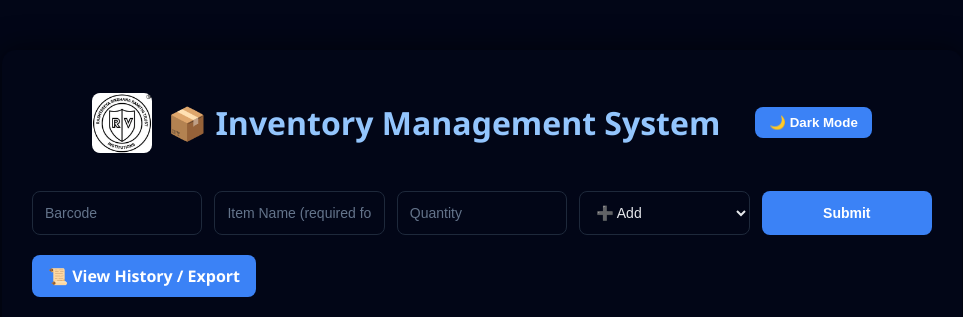
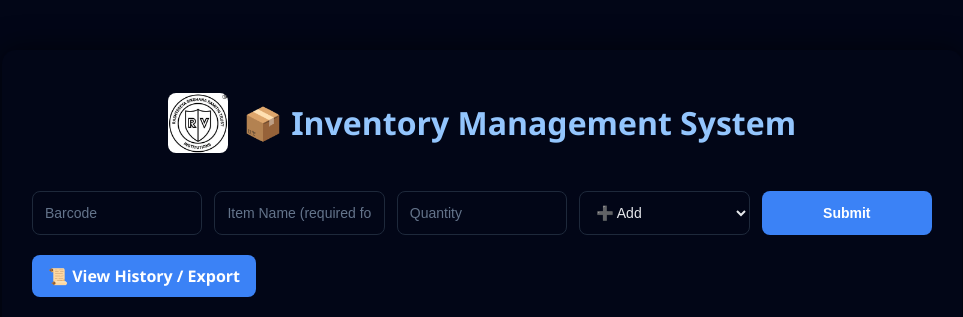
Before and after one commit to sharadwath362-netizen/BCIL, a Flask app: page / in a window 1280 px wide. Shown: the top 317 px of the page, without its empty margins (158-1121 px from the left). Run offline with Flask 3, Linux system fonts and the light colour scheme; data that the repository does not hold is empty.

Commit message:
Update index.html

```diff
--- a/templates/index.html
+++ b/templates/index.html
@@ -9,11 +9,10 @@
 <body>
 
 <div class="container">
-    <!-- Header with logo and theme toggle -->
+    <!-- Header with logo -->
     <div class="header">
         <img src="/static/logo.png" alt="College Logo" class="logo">
         <h1>📦 Inventory Management System</h1>
-        <button id="theme-toggle">🌙 Dark Mode</button>
     </div>
 
     <!-- Inventory Form -->
@@ -28,7 +27,7 @@
         <button type="submit">Submit</button>
     </form>
 
-    <!-- Export/History -->
+    <!-- History / Export Button -->
     <a href="/history" class="export-btn">📜 View History / Export</a>
 
     <!-- Inventory Table -->
@@ -55,7 +54,7 @@
         </tbody>
     </table>
 
-    <!-- Charts -->
+    <!-- Charts Section -->
     <div style="margin-top: 40px;">
         <h2>📊 Item Popularity</h2>
         <canvas id="popularityChart"></canvas>
@@ -68,39 +67,54 @@
     </div>
 </div>
 
-<!-- Charts JS -->
-<script src="/static/charts.js"></script>
 <script>
-    // Pass Flask data to JS
-    const itemNames = [{% for item in items %}"{{ item[2] }}",{% endfor %}];
-    const quantities = [{% for item in items %}{{ item[3] }},{% endfor %}];
-    const dates = [{% for d in dates %}"{{ d }}",{% endfor %}];
+    // Inventory data
+    const itemNames = [{% for item in items %}"{{ item[2]}}",{% endfor %}];
+    const quantities = [{% for item in items %}{{ item[3]}},{% endfor %}];
+
+    // Item Popularity (Horizontal Bar)
+    new Chart(document.getElementById("popularityChart"), {
+        type: "bar",
+        data: { labels: itemNames, datasets: [{ label: "Quantity", data: quantities, backgroundColor: "#60a5fa" }] },
+        options: { indexAxis: "y", responsive: true, plugins: { legend: { display: false } } }
+    });
+
+    // Stock Levels (Color-coded)
+    const maxQty = Math.max(...quantities, 1);
+    const stockColors = quantities.map(q => q/maxQty<0.3?"#ef4444":q/maxQty<0.6?"#facc15":"#22c55e");
+    new Chart(document.getElementById("stockChart"), {
+        type: "bar",
+        data: { labels: itemNames, datasets: [{ label: "Stock Level", data: quantities, backgroundColor: stockColors }] },
+        options: { responsive: true, plugins: { legend: { display: false } } }
+    });
+
+    // Daily Activity (Line Chart)
+    const dates = [{% for d in dates %}"{{ d}}",{% endfor %}];
     const dailyCounts = [{% for c in daily_counts %}{{ c }},{% endfor %}];
 
-    // Initialize charts
-    createCharts(itemNames, quantities, dates, dailyCounts);
-
-    // Dark/Light Theme Toggle
-    const body = document.body;
-    const toggleBtn = document.getElementById("theme-toggle");
-
-    // Load saved theme
-    if(localStorage.getItem("theme") === "light"){
-        body.classList.add("light-mode");
-        toggleBtn.textContent = "🌞 Light Mode";
-        updateChartColors();
-    }
-
-    toggleBtn.addEventListener("click", () => {
-        body.classList.toggle("light-mode");
-        if(body.classList.contains("light-mode")){
-            toggleBtn.textContent = "🌞 Light Mode";
-            localStorage.setItem("theme","light");
-        } else {
-            toggleBtn.textContent = "🌙 Dark Mode";
-            localStorage.setItem("theme","dark");
+    new Chart(document.getElementById("dailyActivityChart"), {
+        type: "line",
+        data: {
+            labels: dates,
+            datasets: [{
+                label: "Daily Activity",
+                data: dailyCounts,
+                borderColor: "#3b82f6",
+                backgroundColor: "rgba(59,130,246,0.2)",
+                fill: true,
+                tension: 0.3,
+                pointRadius: 5,
+                pointHoverRadius: 7
+            }]
+        },
+        options: {
+            responsive: true,
+            plugins: { legend: { display: true } },
+            scales: {
+                y: { beginAtZero: true, title: { display: true, text: "Items Added/Removed" } },
+                x: { title: { display: true, text: "Date" } }
+            }
         }
-        updateChartColors();
     });
 </script>
 
```
